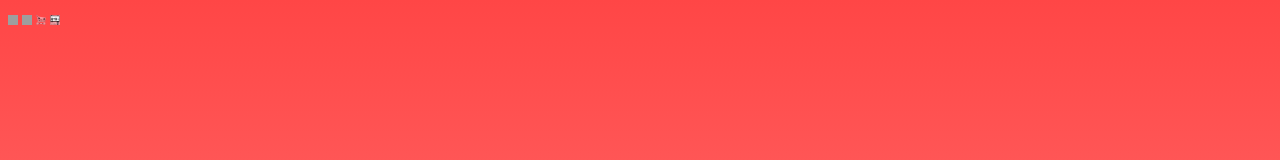
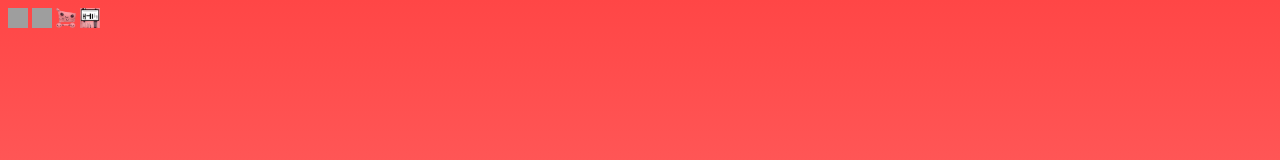
Before and after one commit to progwi0/vasyahit3, a plain HTML site: page index.html in a window 1280 px wide. Shown: the top 160 px of the page. Drawn offline with Linux system fonts and the light colour scheme; grey boxes are pictures that could not be loaded.

Commit message:
Update index.html

```diff
--- a/index.html
+++ b/index.html
@@ -6,10 +6,10 @@
         <link rel="stylesheet" href="style.css">
         <title>Vasya Hit 3</title>
     </head>
-    <img src="./img/avatars/avatar.png" alt="Change avatar." width="10px" height="10px" id="avatar" onclick="document.getElementById('avatarscreen').style.display = 'block'; clicksound.play()">
-    <img src="./img/settingsvh.png" alt="Open settings." width="10px" height="10px" id="settings" onclick="document.getElementById('settingsscreen').style.display = 'block'; clicksound.play()">
-    <img src="./img/cartvasya.png" alt="Open shop." width="10px" height="10px" id="shop" onclick="document.getElementById('shopscreen').style.display = 'block'; clicksound.play()">
-    <img src="./img/codesvh.png" alt="Open codes." width="10px" height="10px" id="codes" onclick="codeprompt()">
+    <img src="./img/avatars/avatar.png" alt="Change avatar." width="20px" height="20px" id="avatar" onclick="document.getElementById('avatarscreen').style.display = 'block'; clicksound.play()">
+    <img src="./img/settingsvh.png" alt="Open settings." width="20px" height="20px" id="settings" onclick="document.getElementById('settingsscreen').style.display = 'block'; clicksound.play()">
+    <img src="./img/cartvasya.png" alt="Open shop." width="20px" height="20px" id="shop" onclick="document.getElementById('shopscreen').style.display = 'block'; clicksound.play()">
+    <img src="./img/codesvh.png" alt="Open codes." width="20px" height="20px" id="codes" onclick="codeprompt()">
     <body>
         <div style="height: 30%;"></div>
         <div style="justify-content: center; align-content: center;">
```
